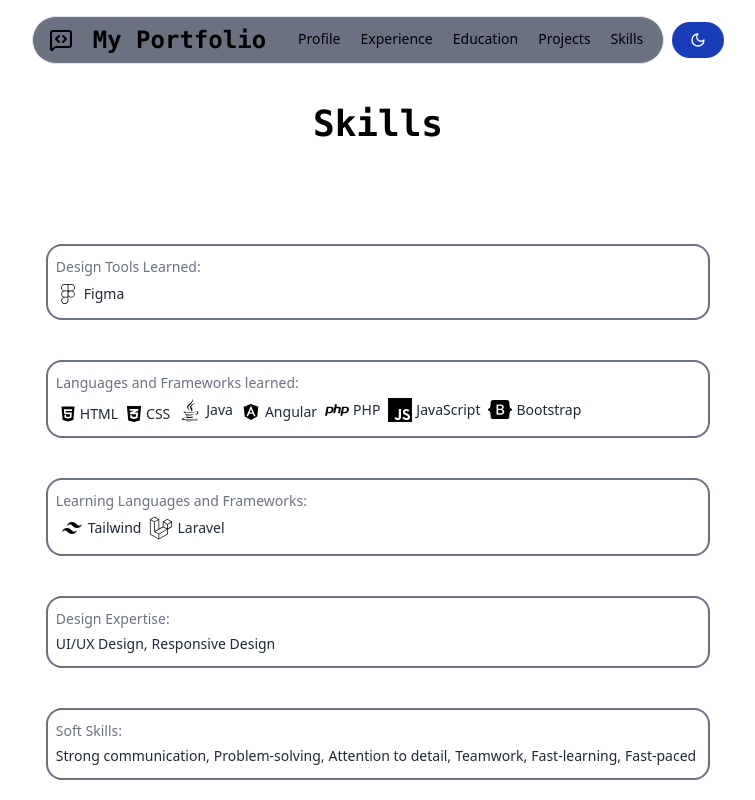
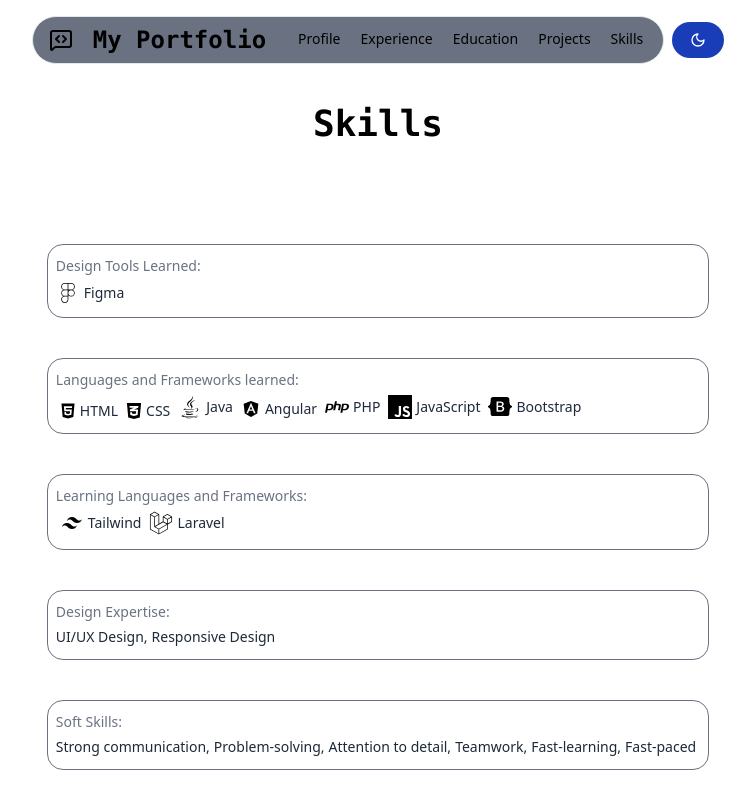
Before and after one commit to Desock/MyProjects, an Angular app in the folder Portfolio_Salva/ProyectoPortfolio/: page /skills in a window 1280 px wide. Shown: the top 800 px of the page, without its empty margins (262-1017 px from the left). Built offline with nearby package versions, Linux system fonts and the light colour scheme.

Commit message:
bordes de las skills cambiados y añadido margen en una linea de experience

```diff
--- a/Portfolio_Salva/ProyectoPortfolio/src/app/components/experience/experience.html
+++ b/Portfolio_Salva/ProyectoPortfolio/src/app/components/experience/experience.html
@@ -112,7 +112,7 @@
             2020 - 2021: Big Buy
         </h3>
 
-        <p class="font-semibold text-lg md:text-sm text-gray-800 dark:text-neutral-200">
+        <p class="font-semibold ml-5 text-lg md:text-sm text-gray-800 dark:text-neutral-200">
             Warehouse Worker
         </p>
         <p class="mt-1 ml-8 text-lg md:text-sm text-gray-600 dark:text-neutral-400">
--- a/Portfolio_Salva/ProyectoPortfolio/src/app/components/skills/skills.html
+++ b/Portfolio_Salva/ProyectoPortfolio/src/app/components/skills/skills.html
@@ -5,7 +5,7 @@
     </div>
     <!-- List -->
     <div class="py-5 mx-2 inline-grid items-center justify-center flex-grow landscape:py-20">
-        <dl class="gap-2 mx-10 my-5 border-2 border-gray-500 p-2 rounded-2xl dark:border-white landscape:my-5">
+        <dl class="gap-2 mx-10 my-5 border border-gray-500 p-2 rounded-2xl landscape:my-5">
             <dt class="grow">
                 <span class="text-lg md:text-sm text-gray-500 dark:text-gray-300">Design Tools Learned:</span>
             </dt>
@@ -22,7 +22,7 @@
             </dd>
         </dl>
 
-        <dl class="gap-2 mx-10 my-5 border-2 border-gray-500 p-2 rounded-2xl dark:border-white landscape:my-5">
+        <dl class="gap-2 mx-10 my-5 border border-gray-500 p-2 rounded-2xl landscape:my-5">
             <dt class="grow">
                 <span class="text-lg md:text-sm text-gray-500 dark:text-gray-300">Languages and Frameworks learned:</span>
             </dt>
@@ -81,7 +81,7 @@
             </dd>
         </dl>
 
-        <dl class="gap-2 mx-10 my-5 border-2 border-gray-500 p-2 rounded-2xl dark:border-white landscape:my-5">
+        <dl class="gap-2 mx-10 my-5 border border-gray-500 p-2 rounded-2xl landscape:my-5">
             <dt class="grow">
                 <span class="text-lg md:text-sm text-gray-500 dark:text-gray-300">Learning Languages and Frameworks:</span>
             </dt>
@@ -105,7 +105,7 @@
             </dd>
         </dl>
 
-        <dl class="gap-2 mx-10 my-5 border-2 border-gray-500 p-2 rounded-2xl dark:border-white landscape:my-5">
+        <dl class="gap-2 mx-10 my-5 border border-gray-500 p-2 rounded-2xl landscape:my-5">
             <dt class="grow">
                 <span class="text-lg md:text-sm text-gray-500 dark:text-gray-300">Design Expertise:</span>
             </dt>
@@ -123,7 +123,7 @@
             </dd>
         </dl>
 
-        <dl class="gap-2 mx-10 my-5 border-2 border-gray-500 p-2 rounded-2xl dark:border-white landscape:my-5">
+        <dl class="gap-2 mx-10 my-5 border border-gray-500 p-2 rounded-2xl landscape:my-5">
             <dt class="grow">
                 <span class="text-lg md:text-sm text-gray-500 dark:text-gray-300">Soft Skills:</span>
             </dt>
```
